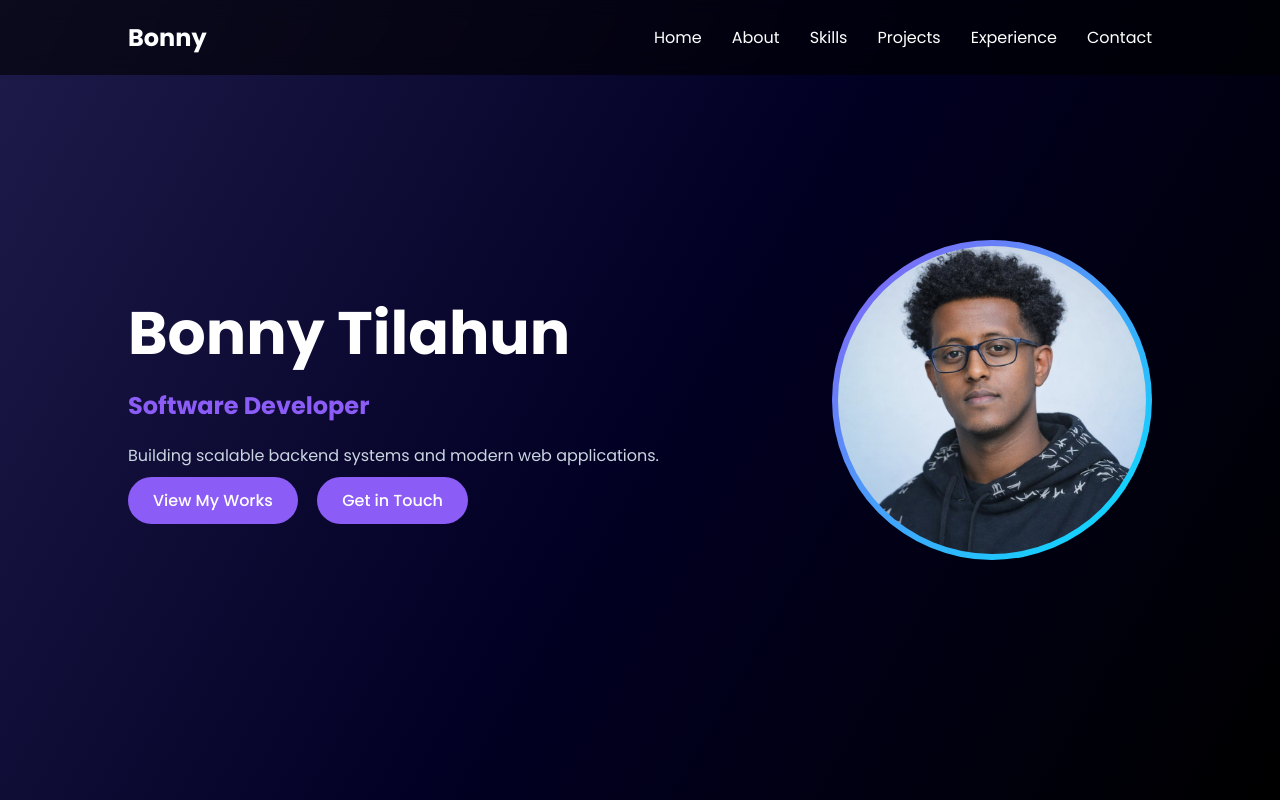
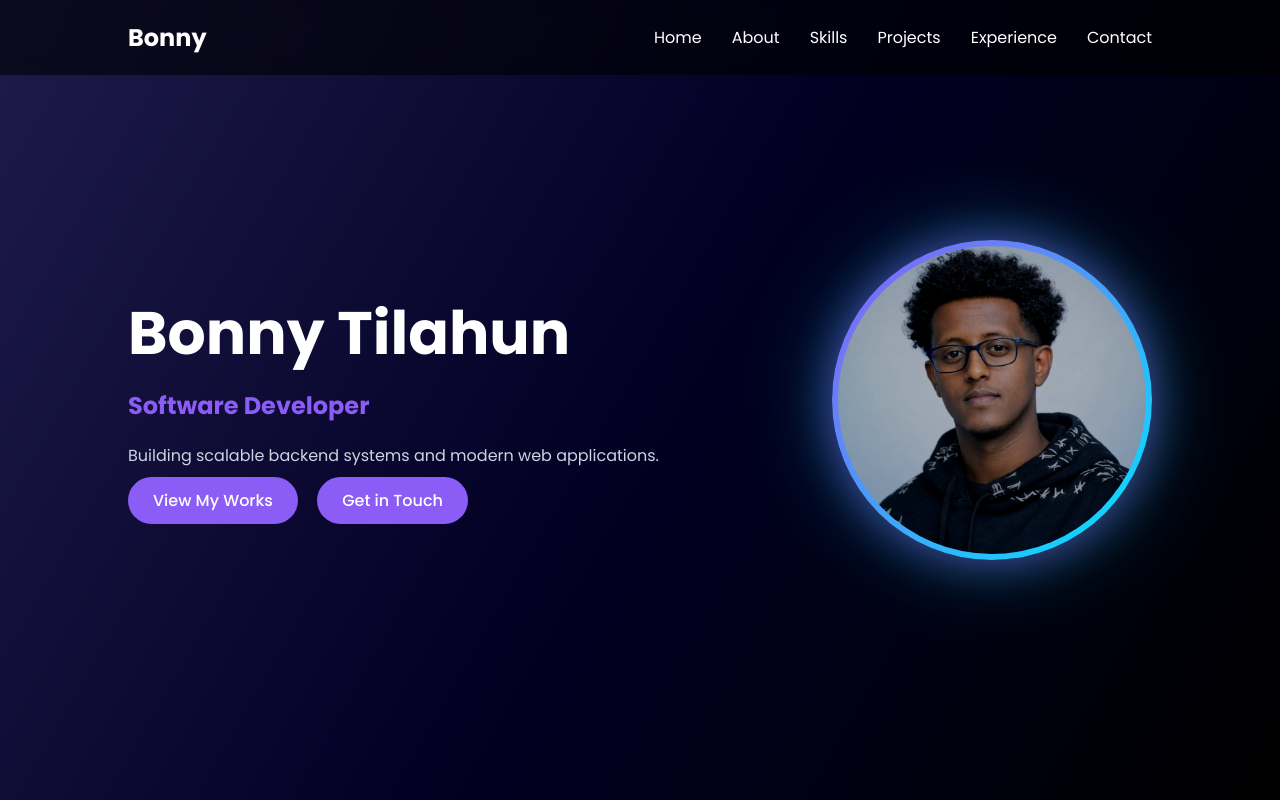
Before and after one commit to BonnyTW/portfolio, a plain HTML site: page index.html in a window 1280 px wide. Shown: the top 800 px of the page. Drawn offline with Linux system fonts and the light colour scheme.

```diff
--- a/styles.css
+++ b/styles.css
@@ -98,6 +98,10 @@
   display:flex;
   justify-content:center;
   align-items:center;
+  box-shadow:
+    0 0 40px rgba(139,92,246,0.5),
+    0 0 80px rgba(0,229,255,0.4);
+  transition: 0.4s;
 }
 
 .profile-img{
@@ -105,8 +109,14 @@
   height:100%;
   border-radius:50%;
   object-fit:cover;
+  filter: brightness(70%) contrast(120%);
+  transition: 0.5s;
 }
 
+.profile-img:hover{
+  filter: brightness(100%) contrast(120%);
+  transform: scale(1.05);
+}
 
 
 /* SECTION */
```
Lines whose indentation alone changed are shown as unchanged.
